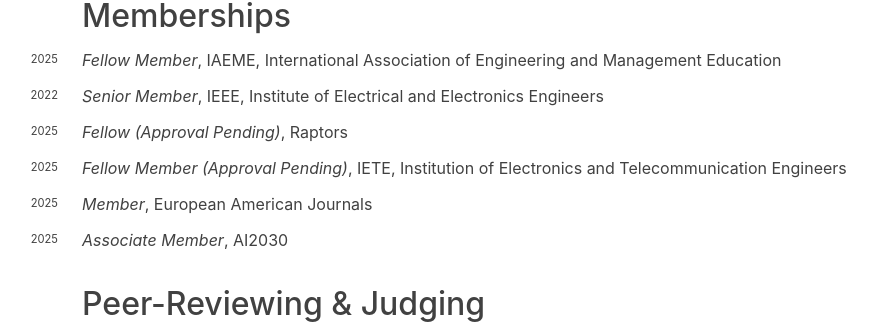
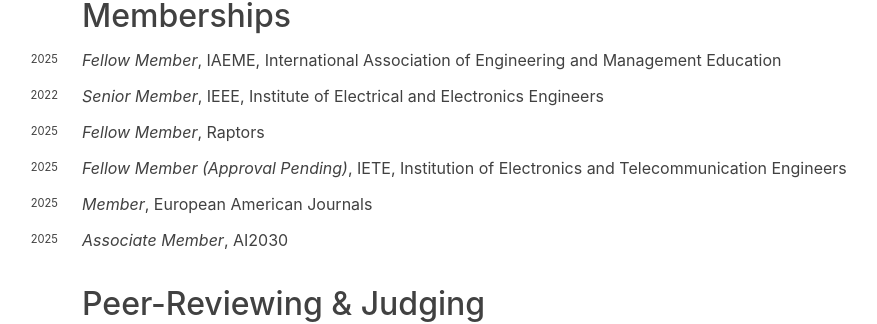
Before and after one commit to guptaraul89/guptaraul89.github.io, a Jekyll site: the page built from index.md, in a window 1280 px wide and 900 px high, scrolled down 1915 px. Shown: the part 138-462 px from the top of the window, without its empty margins (250-1127 px from the left). Built offline with Jekyll 4.4.1, drawn with Linux system fonts in a browser that asks for light colours; nearby versions of some CDN libraries; some web fonts are replaced.

Commit message:
Update Raptors Membership Status

```diff
--- a/_data/membership.yaml
+++ b/_data/membership.yaml
@@ -9,7 +9,7 @@
   url: https://www.ieee.org/
 
 - institution: Raptors
-  position: Fellow (Approval Pending)
+  position: Fellow Member
   year: 2025
   url: https://www.raptors.dev/our-members
 
```
